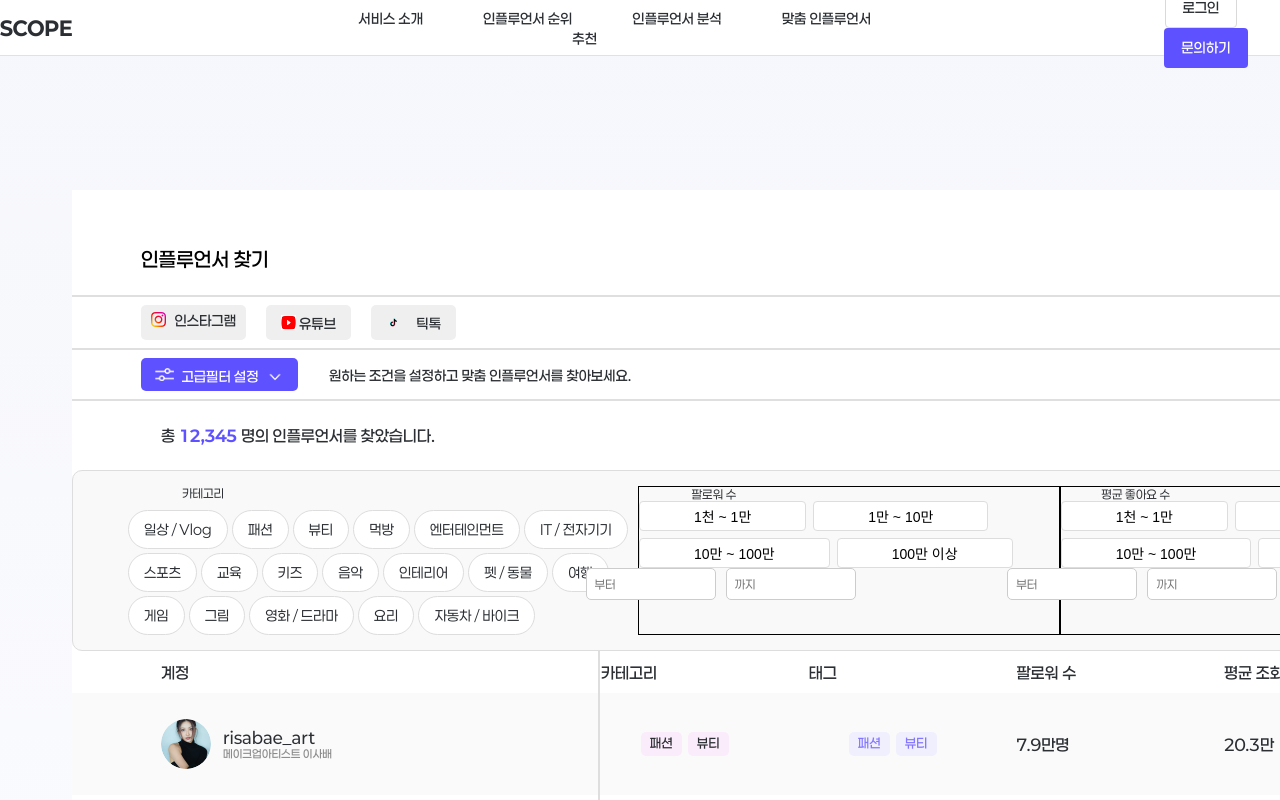
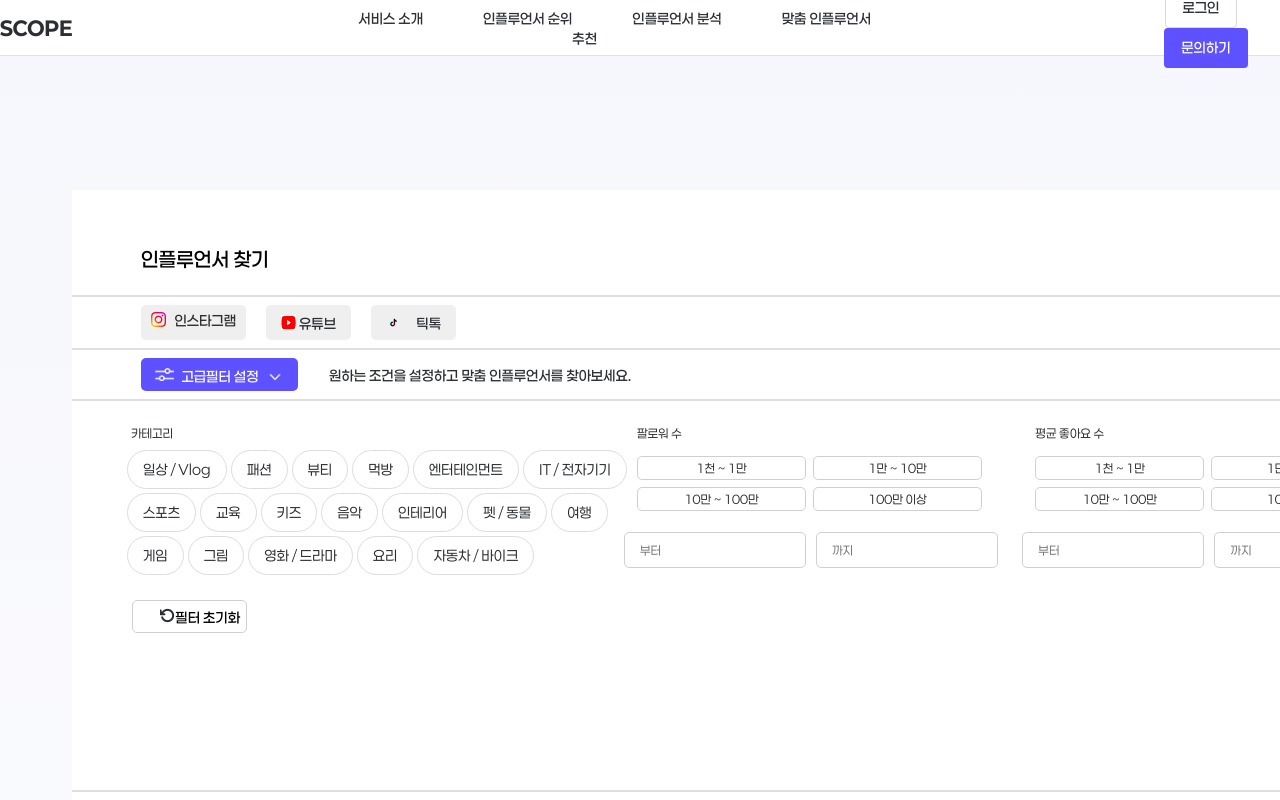
Before and after one commit to HSU-SCOPE-capstone2025/frontend, a React (Create React App) app in the folder scope-fe-capstone/: page /Analysis in a window 1280 px wide. Both pictures are taken after a click on the button "고급필터 설정". Built offline with nearby package versions, Linux system fonts and the light colour scheme.

Commit message:
분석 페이지 고급 필터 수정

```diff
--- a/scope-fe-capstone/src/Analysis/components/Analysis.jsx
+++ b/scope-fe-capstone/src/Analysis/components/Analysis.jsx
@@ -6,6 +6,7 @@ import instagramLogo from "../../assets/images/instagram_logo.png";
 import youtubeLogo from "../../assets/images/youtube_logo.png";
 import tiktokLogo from "../../assets/images/tiktok_logo.png";
 
+import rotatelogo from "../../assets/images/rotate.png";
 //고급 필터 설정 이미지
 import filter from "../../assets/images/filter.png";
 import under_arrow from "../../assets/images/under_arrow.png";
@@ -170,10 +171,8 @@ const Analysis = () => {
                 원하는 조건을 설정하고 맞춤 인플루언서를 찾아보세요.
                 </div>
             </div>
-            <hr/>
-            <div className="total-influencer-container">
-                 총 <span className="total-number">{totalNumber_influencer.toLocaleString()}</span> 명의 인플루언서를 찾았습니다.
-            </div>
+
+            <hr />
 
             {/* 고급 필터 창 */}
             {isFilterOpen && (
@@ -185,7 +184,7 @@ const Analysis = () => {
                         <div className="tag-group">
                             {/* 카테고리 필터 */}
                         <div className="tag1">
-                            <div className="category-title">카테고리</div>
+                            <div className="tag1-category-title">카테고리</div>
                             <div className="filter-category-buttons">
                                 {categories.map((category) => (
                                     <button
@@ -201,7 +200,7 @@ const Analysis = () => {
                             {/* 팔로워 수 */}
                             <div className="tag2">
                                 <div className="category-title">팔로워 수</div>
-                                <div className="filter-range-buttons">
+                                <div className="analysis-second-filter-range-buttons">
                                     {followerRanges.map((range) => (
                                         <button
                                             key={range}
@@ -213,7 +212,7 @@ const Analysis = () => {
                                     ))}
                                 </div>
                                 <div className="range-inputs">
-                                    <input type="text" value={selectedFollowers[0]} readOnly placeholder="부터" />
+                                    <input type="text" value={selectedFollowers[0]} readOnly placeholder="부터"  />
                                     <input type="text" value={selectedFollowers[1]} readOnly placeholder="까지" />
                                 </div>
                             </div>
@@ -221,7 +220,7 @@ const Analysis = () => {
                             {/* 평균 좋아요 수 */}
                             <div className="tag3">
                                 <div className="category-title">평균 좋아요 수</div>
-                                <div className="filter-range-buttons">
+                                <div className="analysis-second-filter-range-buttons">
                                     {likesRanges.map((range) => (
                                         <button
                                             key={range}
@@ -241,7 +240,7 @@ const Analysis = () => {
                             {/* 평균 동영상 조회 수 */}
                             <div className="tag4">
                                 <div className="category-title">평균 동영상 조회 수</div>
-                                <div className="filter-range-buttons">
+                                <div className="analysis-second-filter-range-buttons">
                                     {viewsRanges.map((range) => (
                                         <button
                                             key={range}
@@ -259,16 +258,29 @@ const Analysis = () => {
                             </div>
                         </div>
 
-                        {/* 필터 초기화 및 적용 버튼 */}
-                        <div className="filter-actions">
-                            <button className="filter-reset" onClick={resetFilters}>필터 초기화</button>
-                            <button className="filter-apply">필터 적용</button>
-                        </div>
 
 
                     </div>
+                     {/* 필터 초기화 및 적용 버튼 */}
+                     <div className="filter-actions">
+                         <button className="filter-reset" onClick={resetFilters}>
+                         <img src={rotatelogo} alt="rotateLogo" className="sns-icon" />
+                         필터 초기화
+
+                         </button>
+                     {/* <img src={instagramLogo} alt="Instagram" className="sns-icon" />
+                     인스타그램
+                            <button className="filter-reset" onClick={resetFilters}>필터 초기화</button> */}
+
+                            <button className="filter-apply-button">필터 적용</button>
+                        </div>
                 </div>
             )}
+
+            <hr/>
+            <div className="total-influencer-container">
+                 총 <span className="total-number">{totalNumber_influencer.toLocaleString()}</span> 명의 인플루언서를 찾았습니다.
+            </div>
 
 <div className="table-container">
                 <table className="influencer-table">
--- a/scope-fe-capstone/src/Analysis/css/analysis.css
+++ b/scope-fe-capstone/src/Analysis/css/analysis.css
@@ -173,15 +173,29 @@ hr{
     flex-direction: column;
     gap: 15px;
     padding: 15px;
-    border: 1px solid #ddd;
-    background-color: #f9f9f9;
     border-radius: 10px;
     margin-top: 10px;
     justify-content: flex-start; /* 왼쪽 정렬 */
+    height: 341px;
 
 }
 
 
+
+.tag1-category-title{
+    display: flex;
+    width: 50px;
+    flex-direction: column;
+    justify-content: start;
+    flex-shrink: 0;
+    color: #2B2F33;
+    font-family: Paperlogy;
+    font-size: 12px;
+    font-style: normal;
+    font-weight: 400;
+    line-height: normal;
+    margin-right: 10px;
+}
 
 .category-title{
     display: flex;
@@ -190,7 +204,6 @@ hr{
     justify-content: center;
     flex-shrink: 0;
     color: #2B2F33;
-    text-align: center;
     font-family: Paperlogy;
     font-size: 12px;
     font-style: normal;
@@ -247,7 +260,7 @@ margin-right:110px;
 .tag2, .tag3, .tag4 {
     flex: 1; /* 동일한 크기로 정렬 */
     min-width: 250px; /* 최소 너비 설정 */
-    border:1px solid black;
+
 }
 
 /* 버튼 스타일 */
@@ -284,15 +297,15 @@ line-height: normal;
     gap: 10px;
     justify-content: center;
     flex-shrink: 0;
-    width: 163px;
+    width: 348px;
     height: 32px;
 }
 
 
 .range-inputs input {
-    width: 112px;
-    padding: 8px;
-    border: 1px solid #ccc;
+    width: 163px;
+    height: 32px;
+    border: 1px solid #D0D0D0;
     border-radius: 5px;
     color: #A3A3A3;
     font-family: Paperlogy;
@@ -300,7 +313,9 @@ line-height: normal;
     font-style: normal;
     font-weight: 400;
     line-height: normal;
+    padding-left: 15px;
 }
+
 
 
 
@@ -309,21 +324,23 @@ line-height: normal;
 }
 
 /* 필터 버튼 스타일 */
-.filter-category-buttons, .filter-range-buttons {
+.filter-category-buttons {
     display: flex;
     width: 500px;
     flex-wrap: wrap;
     gap: 4px;
     justify-content: flex-start; /* 왼쪽 정렬 */
+
 }
 
 .filter-range-buttons {
     display: flex;
-    width: 500px;
-    flex-wrap: wrap;
-    gap: 7px;
-    justify-content: flex-start; /* 왼쪽 정렬 */
+    width: 350px;
+    gap: 4px;
+    flex-direction: column;
 }
+
+
 
 .filter-button {
     padding: 10px 15px;
@@ -335,12 +352,24 @@ line-height: normal;
 }
 
 .filter-button-ver2 {
-    padding: 4px 54px;
+    width: 169px;
+    height: 24px;
+    flex-shrink: 0;
     border: 1px solid #ddd;
     background-color: white;
     cursor: pointer;
-    border-radius: 4px;
+    border-radius: 5px;
     font-size: 14px;
+    border: 1px solid #D0D0D0;
+    color: #2B2F33;
+    text-align: center;
+    font-family: Paperlogy;
+    font-size: 12px;
+    font-style: normal;
+    font-weight: 400;
+    line-height: normal;
+    padding-top: 4px;
+    padding-bottom:4px;
 }
 .filter-button.selected {
     background-color: #F0F0F0;
@@ -357,20 +386,46 @@ line-height: normal;
     display: flex;
     justify-content: space-between;
     margin-top: 10px;
-}
-
-.filter-reset, .filter-apply {
-    padding: 10px 15px;
-    border: none;
-    cursor: pointer;
-    border-radius: 5px;
-    font-size: 14px;
+    text-align: center;
+    margin-left: 45px;
+    margin-right: 45px;
 }
 
 .filter-reset {
-    background-color: #ddd;
-    color: black;
+    width: 115px;
+    height: 33px;
+    flex-shrink: 0;
+    border-radius: 5px;
+    border: 1px solid #D0D0D0;
+    background: #FFF;
+    text-align: right;
+    font-feature-settings: 'liga' off, 'clig' off;
+    font-family: Paperlogy;
+    font-size: 14px;
+    font-style: normal;
+    font-weight: 500;
+    line-height: normal;
+
 }
+
+.filter-apply-button {
+    width: 87px;
+    height: 33px;
+    flex-shrink: 0;
+    border-radius: 5px;
+    background: #5E51FF;
+    color: #FFF;
+    text-align: center;
+    font-feature-settings: 'liga' off, 'clig' off;
+    font-family: Paperlogy;
+    font-size: 14px;
+    font-style: normal;
+    font-weight: 500;
+    line-height: normal;
+    border:none;
+    }
+
+
 
 .filter-reset:hover {
     background-color: #bbb;
@@ -632,3 +687,13 @@ padding-left: 89px;
     font-weight: 500;
     line-height: normal;
 }
+
+
+.analysis-second-filter-range-buttons {
+    width: 345px;
+    display: grid;
+    grid-template-columns: repeat(2, 1fr); /* 2개의 버튼씩 배치 */
+    gap: 7px; /* 버튼 간격 */
+    margin-bottom: 21px;
+    margin-top: 16px;
+  }
```
Also changed, not shown: scope-fe-capstone/src/assets/images/rotate.png (added).
